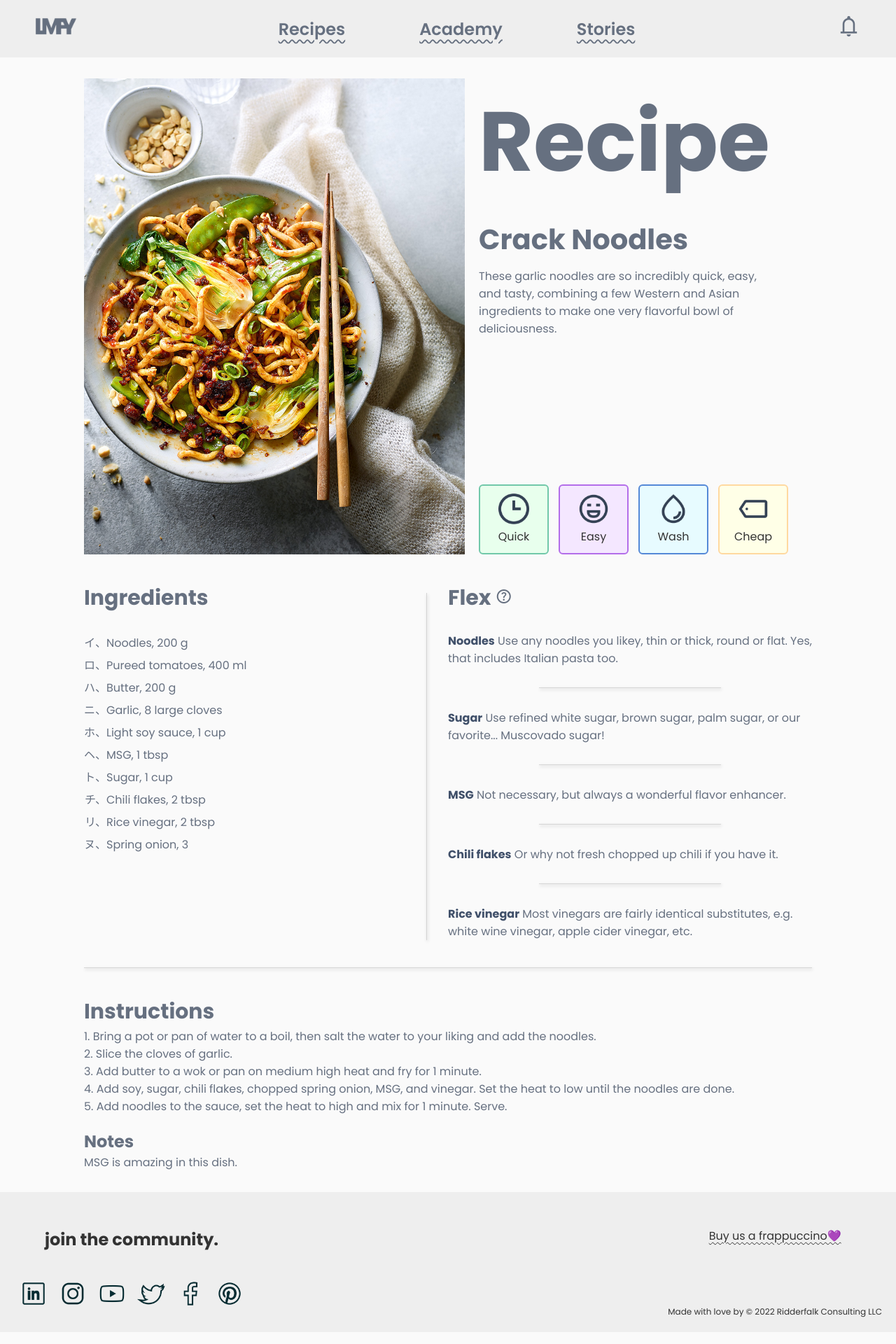
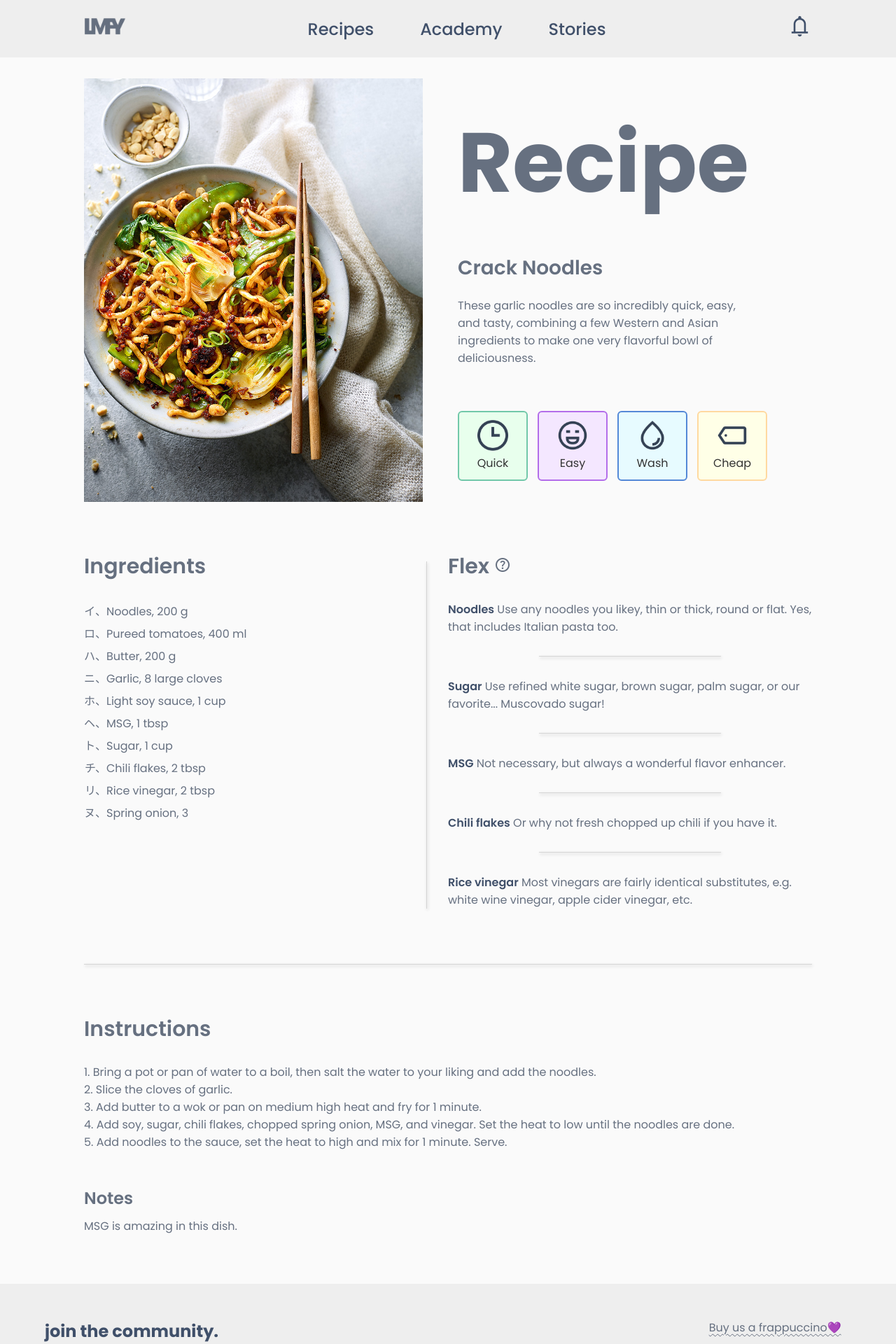
Before and after one commit to FredrikRidderfalk/let-me-feed-you, an Angular app: page /recipe in a window 1280 px wide. Shown: the top 1920 px of the page at 70% size. Built offline with nearby package versions, Linux system fonts and the light colour scheme.

Commit message:
fix navbar responsiveness issues

```diff
--- a/src/app/components/footer/footer.component.sass
+++ b/src/app/components/footer/footer.component.sass
@@ -4,6 +4,8 @@ footer
     text-align: center
     background-color: $lmfy-gray
     padding: rem(40) rem(10) rem(10)
+.footer-title
+    color: $lmfy-darkgray
 .container__footer-content
     max-width: 1400px
     height: 150px
@@ -16,10 +18,12 @@ footer
     margin-top: rem(20)
     p
         font-size: rem(12)
+        color: $lmfy-lightgray
 .page-link
     text-decoration: underline wavy
     text-underline-offset: rem(3)
     text-decoration-thickness: rem(1.25)
+    color: $lmfy-lightgray
 
 @media screen and (min-width: 768px)
     .container__footer-content
--- a/src/app/components/navbar/navbar.component.sass
+++ b/src/app/components/navbar/navbar.component.sass
@@ -11,17 +11,22 @@
 .nav-links
     display: flex
 .link
-    color: $lmfy-lightgray
+    color: $lmfy-darkgray
     font-size: rem(24)
-    font-weight: 600
-    text-decoration: underline wavy
-    text-decoration-thickness: rem(1.5)
-    text-underline-offset: rem(6)
+    font-weight: 500
+    // text-decoration: underline wavy
+    // text-decoration-thickness: rem(1.5)
+    // text-underline-offset: rem(6)
     padding: rem(3)
 .container__link, .container__logo, .container__notifications
-    padding-inline: rem(50)
+    padding-inline: rem(30)
 .logo
     width: 60px
 .material-symbols-outlined
     font-size: rem(35)
-    color: $lmfy-lightgray
+    color: $lmfy-darkgray
+
+// Media queries
+@media screen and (min-width: 768px)
+    .container__navbar-content
+        max-width: 1100px
--- a/src/app/components/recipe/recipe.component.sass
+++ b/src/app/components/recipe/recipe.component.sass
@@ -2,15 +2,17 @@
 
 // General
 main
-    margin-block: rem(30)
+    margin-block: rem(30) rem(70)
 h1
     font-size: rem(120)
 h2
     font-size: rem(30)
+    font-weight: 600
 h1, h2, p, li, .material-symbols-outlined
     color: $lmfy-lightgray
 strong
     color: $lmfy-darkgray
+    font-weight: 600
 .container__recipe-intro__text, .container__tags, .container__ingredients-flex, .container__instructions, .container__notes
     padding-inline: rem(20)
 
@@ -18,16 +20,17 @@ strong
 .container__recipe-intro__text
     max-width: 450px
 .title
-    font-size: rem(40)
+    font-size: rem(28)
+    margin-top: rem(40)
+.subtitle
     margin-top: rem(20)
-.subtitle
-    margin-top: rem(10)
 .container__tags
     display: flex
     margin-top: rem(20)
 .container__text-tags
     @include flex-space-between
     flex-direction: column
+    padding: rem(30) // remove if wanting to align with edges of image
 
 // Recipe image
 .container__recipe-img
@@ -84,9 +87,10 @@ strong
     .container__ingredients-flex
         display: flex
         position: relative
+        margin-top: rem(30)
         &::before
             content: ""
-            bottom: -40px
+            bottom: -80px
             left: 50%
             transform: translateX(-50%)
             position: absolute
@@ -125,7 +129,14 @@ strong
 
     // Instructions
     .container__instructions
-        margin-top: rem(80)
+        margin-top: rem(150)
+    .instructions
+        margin-top: rem(26)
+    // Notes
+    .notes__title
+        margin-top: rem(50)
+    .notes__text
+        margin-top: rem(10)
 
 @media screen and (min-width: 1366px)
     .recipe-img
```
